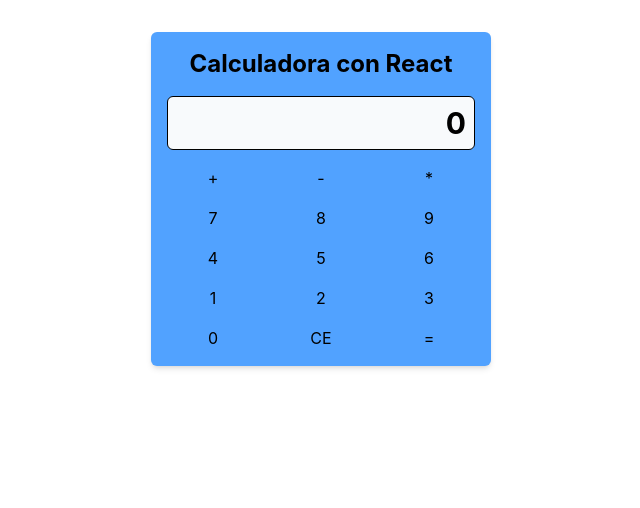
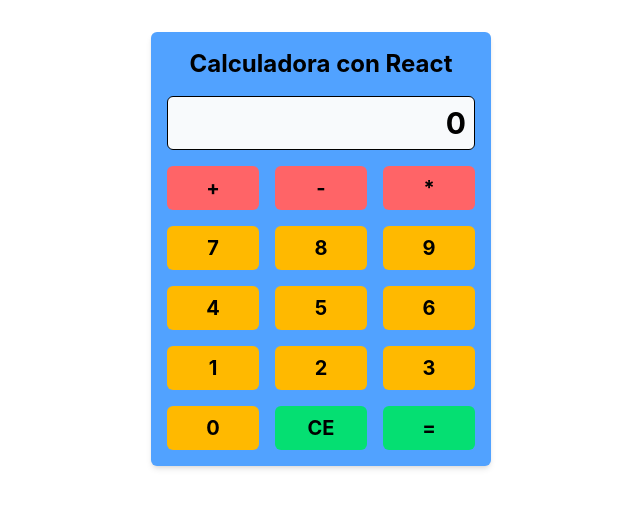
Before and after one commit to victorvzn/bootcamp-frontend-python-g30-jv, a React (Vite) app in the folder semana09/dia02-04-react-calculadora/: page / in a window 1280 px wide. Shown: the top 508 px of the page, without its empty margins (319-959 px from the left). Built offline with nearby package versions, Linux system fonts and the light colour scheme.

Commit message:
semana9, dia02, 04, react calculadora parte2

```diff
--- a/semana09/dia02-04-react-calculadora/src/App.jsx
+++ b/semana09/dia02-04-react-calculadora/src/App.jsx
@@ -63,7 +63,10 @@ const App = () => {
         <div className="grid grid-cols-3 gap-4">
           {operaciones.map(operacion => {
             return (
-              <button class="button" onClick={handleButton}>
+              <button
+                className="bg-red-400 p-2 rounded-md hover:bg-red-500 duration-300 text-black text-xl font-bold"
+                onClick={handleButton}
+              >
                 {operacion}
               </button>
             )
@@ -71,7 +74,10 @@ const App = () => {
 
           {numeros.map(numero => {
             return (
-              <button class="button" onClick={handleButton}>
+              <button
+                className="bg-amber-400 p-2 rounded-md hover:bg-amber-500 duration-300 text-black text-xl font-bold"
+                onClick={handleButton}
+              >
                 {numero}
               </button>
             )
@@ -79,7 +85,10 @@ const App = () => {
 
           {acciones.map(accion => {
             return (
-              <button class="button" onClick={handleButton}>
+              <button
+                className="bg-green-400 p-2 rounded-md hover:bg-green-500 duration-300 text-black text-xl font-bold"
+                onClick={handleButton}
+              >
                 {accion}
               </button>
             )
```
